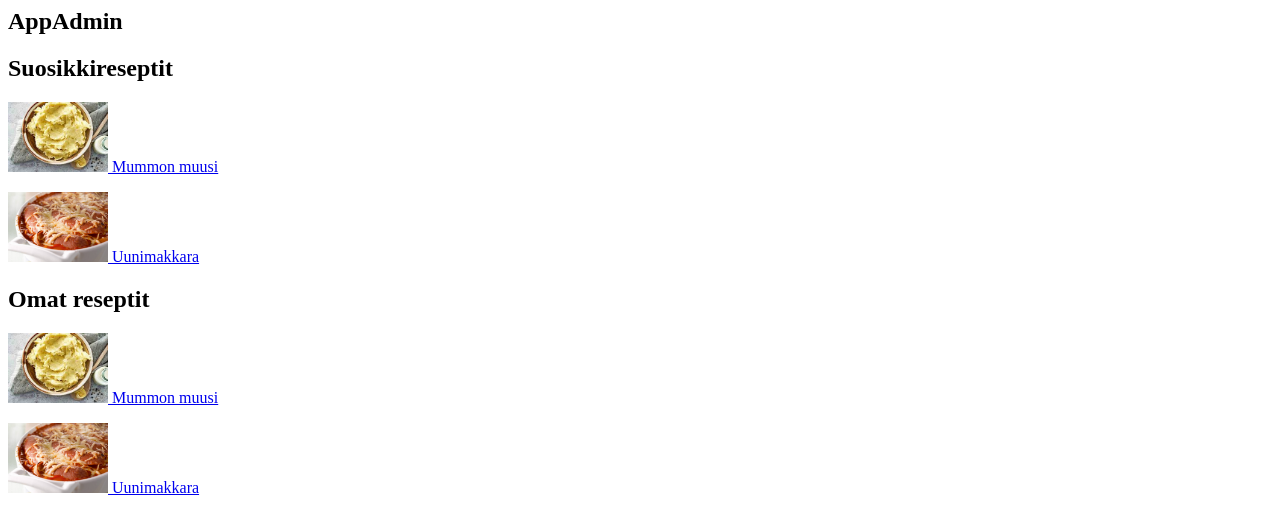
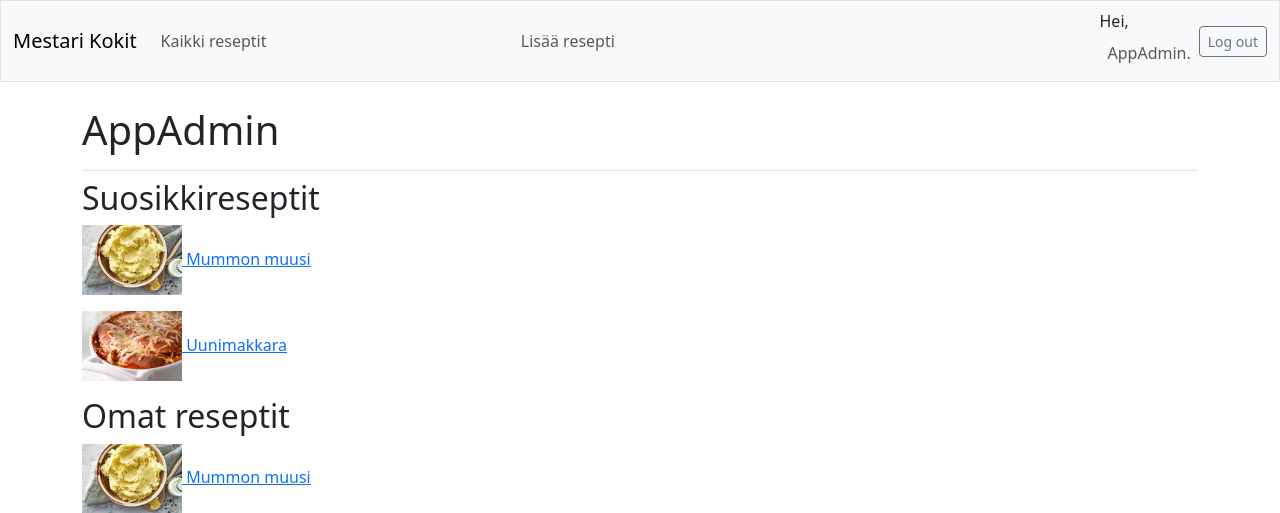
Before and after one commit to 40412/ap_group_assignment_2, a Django app: page /user/ in a window 1280 px wide. Shown: the top 513 px of the page. Run offline with Django 4.2, Linux system fonts and the light colour scheme; a user stored in the database is signed in; data comes from the database, SQL or seed files in the repository; some libraries are stand-ins or nearby versions.

Commit message:
base html profile link on username

```diff
--- a/recipe_app/templates/recipe_app/base.html
+++ b/recipe_app/templates/recipe_app/base.html
@@ -42,8 +42,11 @@
 
           {% if user.is_authenticated %}
             <li class="nav-item">
-              <span class="navbar-text me-2"> Hei, {{ user.username }}.
-                </span></li>
+              <span class="nav-text">Hei,
+                <a class="nav-link" href="{% url 'recipe_app:profile' %}">
+                  {{ user.username }}.
+                </a>
+              </span>
           {% else %}
             <li class="nav-item">
               <a class="nav-link" href="{% url 'accounts:register' %}">
--- a/recipe_app/templates/recipe_app/profile.html
+++ b/recipe_app/templates/recipe_app/profile.html
@@ -1,6 +1,10 @@
-<h2>{{ user.username }}</h2>
+{% extends 'recipe_app/base.html' %}
+{% block page_header %}
+    <h1>{{ user.username }}</h1>
+{% endblock page_header %}
+
+{% block content %}
 <h2>Suosikkireseptit</h2>
-
 {% for favorite in user.favorites.all %}
 <p><a href="{% url 'recipe_app:recipe_detail' favorite.id %}">
     <img src="{{ favorite.image.url }}" alt="Kuva reseptistä" width="100" height="70">
@@ -27,3 +31,4 @@ Ei omia reseptejä
     Profile picture
     Edit profile picture
 </strong>
+{% endblock content %}
```
